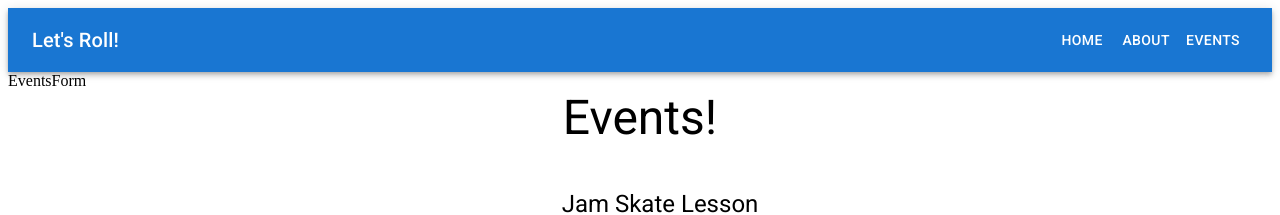
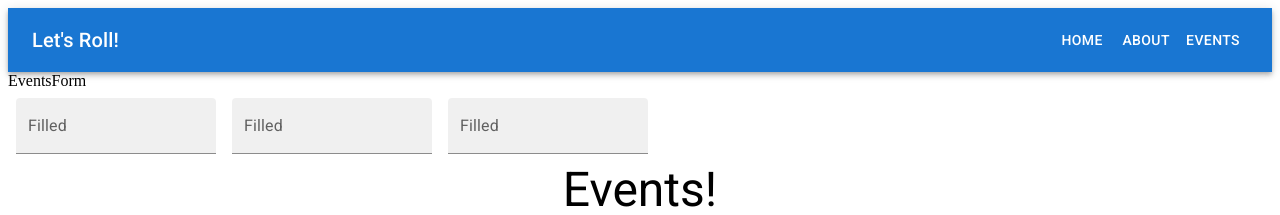
Before and after one commit to jgifford82/skate-events-app, a React (Create React App) app: page /events in a window 1280 px wide. Shown: the top 215 px of the page. Built offline with nearby package versions, Linux system fonts and the light colour scheme; data requests are answered from the project's data file.

Commit message:
import MUI form

```diff
--- a/src/components/EventsForm.js
+++ b/src/components/EventsForm.js
@@ -1,7 +1,25 @@
 import React from "react";
+import Box from "@mui/material/Box";
+import TextField from "@mui/material/TextField";
 
 const EventsForm = () => {
-  return <div>EventsForm</div>;
+  return (
+    <div>
+      EventsForm
+      <Box
+        component="form"
+        sx={{
+          "& > :not(style)": { m: 1, width: "25ch" },
+        }}
+        noValidate
+        autoComplete="off"
+      >
+        <TextField id="filled-basic" label="Filled" variant="filled" />
+        <TextField id="filled-basic" label="Filled" variant="filled" />
+        <TextField id="filled-basic" label="Filled" variant="filled" />
+      </Box>
+    </div>
+  );
 };
 
 export default EventsForm;
```
